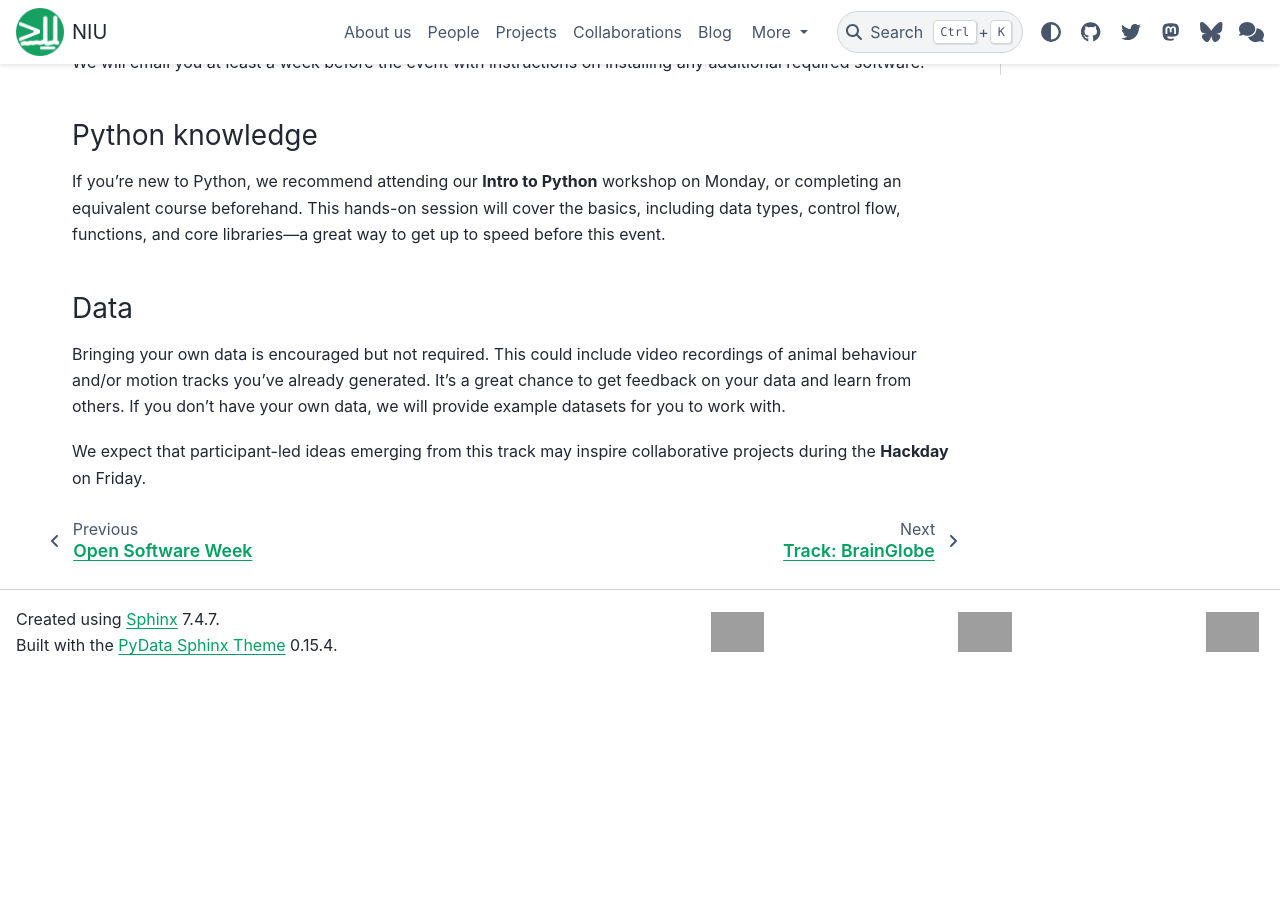
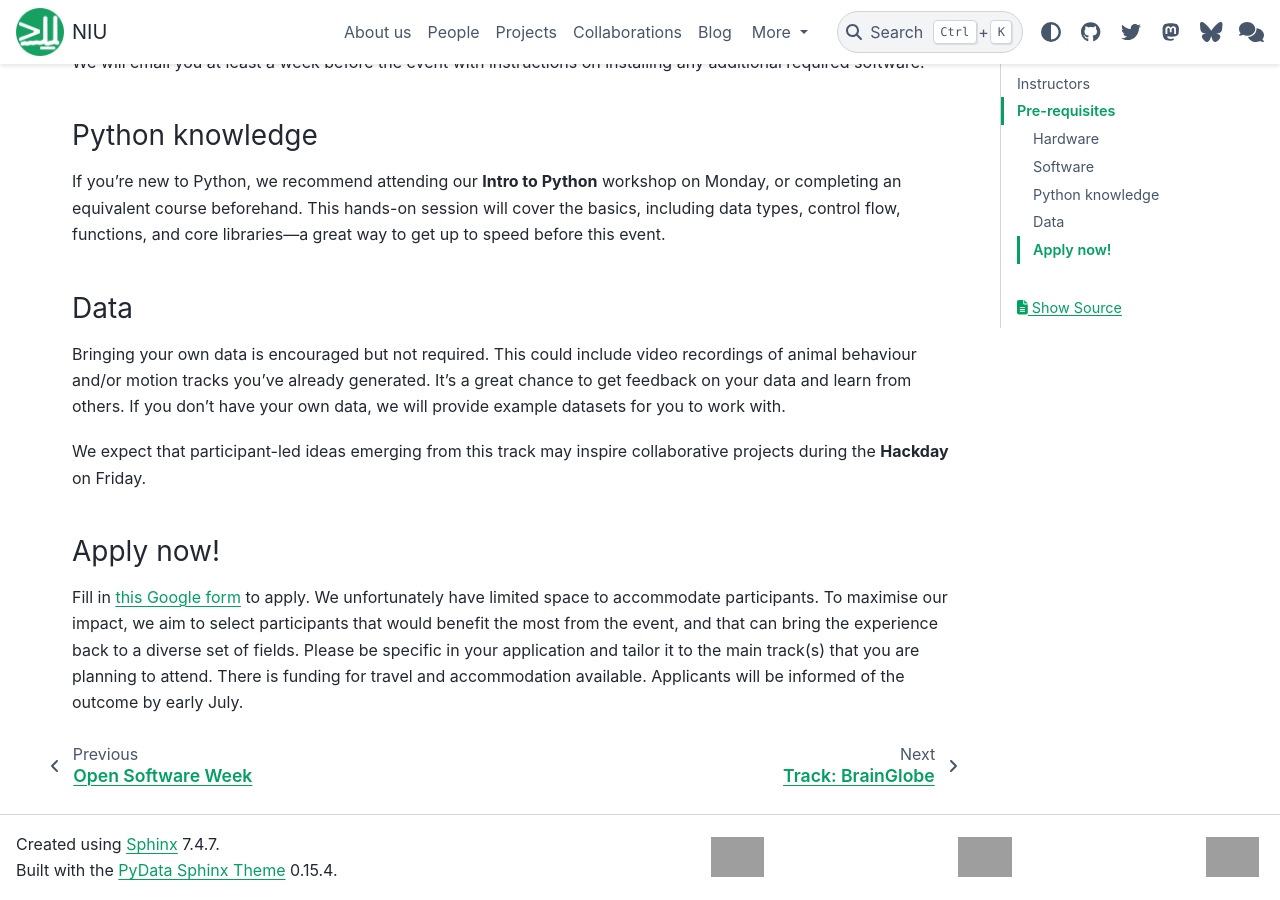
Before and after one commit to neuroinformatics-unit/neuroinformatics-unit.github.io, a Sphinx documentation site: the page built from docs/source/open-software-week/animals-in-motion.md, in a window 1280 px wide and 900 px high, scrolled down 1615 px, cut to the strip 0-900 px from the top of the window. Built offline with Sphinx 7.4.7 and the PyData theme 0.15.4, drawn with Linux system fonts in a browser that asks for light colours; nearby versions of some CDN libraries; before the commit the page ends 2290 px from its top, so only the background shows below that; grey boxes are pictures that could not be loaded.

Commit message:
add direct link from movement track to sign-up

```diff
--- a/docs/source/open-software-week/animals-in-motion.md
+++ b/docs/source/open-software-week/animals-in-motion.md
@@ -64,3 +64,7 @@ It's a great chance to get feedback on your data and learn from others.
 If you don't have your own data, we will provide example datasets for you to work with.
 
 We expect that participant-led ideas emerging from this track may inspire collaborative projects during the __Hackday__ on Friday.
+
+### Apply now!
+
+Fill in [this Google form](https://forms.gle/2UAAzikhSgYArZpX7) to apply. We unfortunately have limited space to accommodate participants. To maximise our impact, we aim to select participants that would benefit the most from the event, and that can bring the experience back to a diverse set of fields. Please be specific in your application and tailor it to the main track(s) that you are planning to attend. There is funding for travel and accommodation available. Applicants will be informed of the outcome by early July.
```
